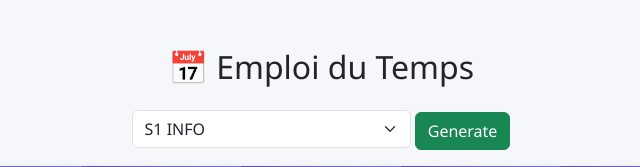
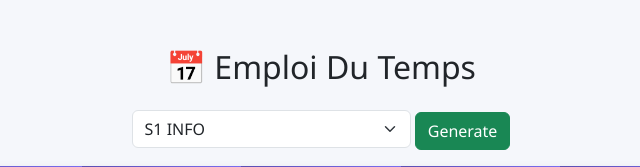
Before and after one commit to yassine263/emploi-du-temps, a Flask app: page / in a window 1280 px wide. Shown: the top 167 px of the page, without its empty margins (319-959 px from the left). Run offline with Flask 3, Linux system fonts and the light colour scheme.

Commit message:
first commit

```diff
--- a/templates/index.html
+++ b/templates/index.html
@@ -1,14 +1,14 @@
 <!DOCTYPE html>
 <html>
 <head>
-    <title>Emploi du temps</title>
+    <title>Emploi du Temps</title>
     <link href="https://cdn.jsdelivr.net/npm/bootstrap@5.3.0/dist/css/bootstrap.min.css" rel="stylesheet">
     <link rel="stylesheet" href="{{ url_for('static', filename='style.css') }}">
 </head>
 
 <body class="container mt-5">
 
-<h2 class="text-center mb-4">📅 Emploi du Temps</h2>
+<h2 class="text-center mb-4">📅 Emploi Du Temps</h2>
 
 <!-- Button Generate en haut -->
 <!--<div class="text-center mb-3">
```
